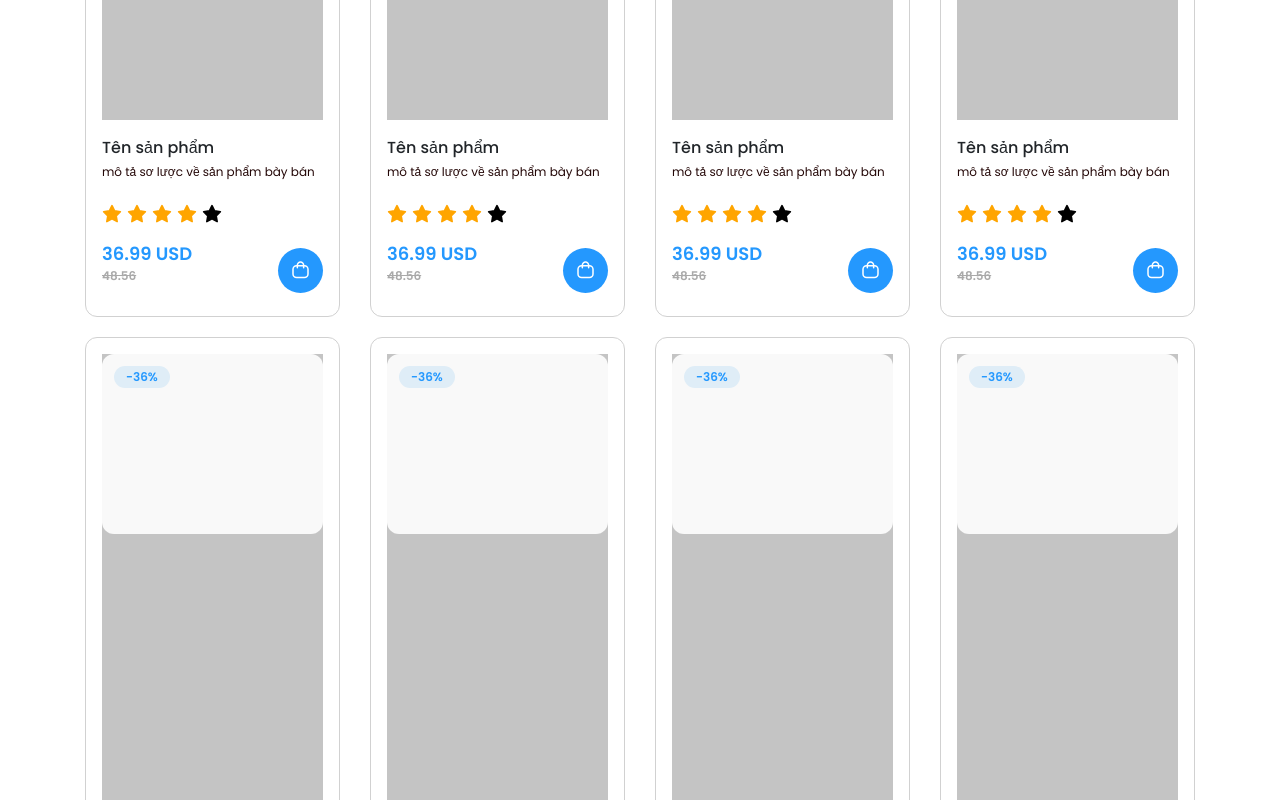
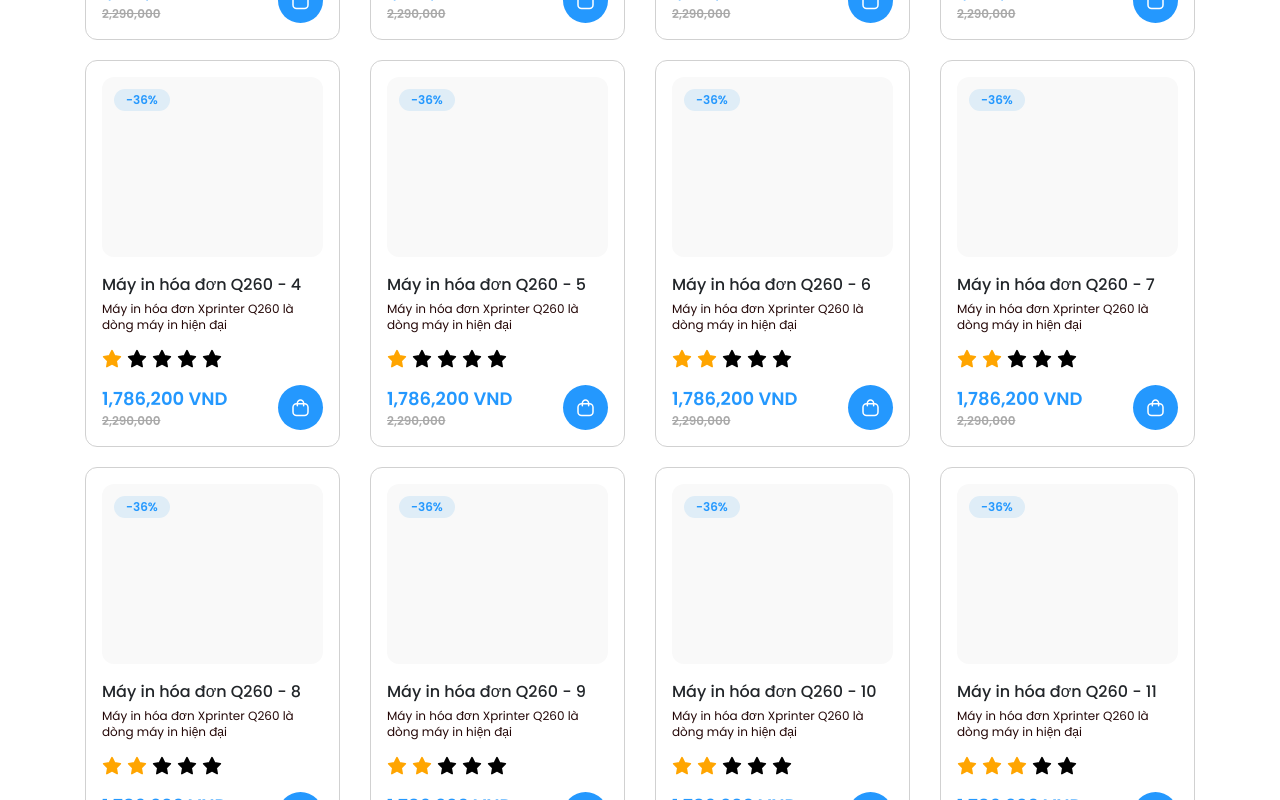
Before and after one commit to lang-market-team/lang_market_frontend, a React (Create React App) app: page / in a window 1280 px wide. Shown: the part 1100-1900 px from the top of the page. Built offline with nearby package versions, Linux system fonts and the light colour scheme.

Commit message:
add data

```diff
--- a/src/components/common/product.js
+++ b/src/components/common/product.js
@@ -1,7 +1,20 @@
 import "../../css/product.css";
 import Star from "./star";
 const Product = (props) => {
+    var data = props.data;
+    var ratingView = () => {
+        let view = [];
+        for (let i = 0; i < 5; i++) {
+            if (i < data.rating) {
+                view.push(<Star width="20" height="20" isActive="true" />);
+            }
+            else {
+                view.push(<Star width="20" height="20" isActive="false" />);
+            }
 
+        }
+        return view;
+    }
     return (
         <div className="product">
             <div className="product-image">
@@ -10,25 +23,22 @@
             </div>
             <div className="product-info">
                 <div className="product-name">
-                    Tên sản phẩm
+                    {data.product_name}
                 </div>
                 <div className="product-description">
-                    mô tả sơ lược về sản phẩm bày bán
+                    {data.product_describe}
                 </div>
                 <div className="product-rating">
-                    <Star width="20" height="20" isActive="true" />
-                    <Star width="20" height="20" isActive="true" />
-                    <Star width="20" height="20" isActive="true" />
-                    <Star width="20" height="20" isActive="true" />
-                    <Star width="20" height="20" isActive="false" />
+                    {
+                        ratingView()}
                 </div>
                 <div className="flex">
                     <div className="product-price">
                         <div className="product-new-price">
-                            36.99 USD
+                            {(data.price * 78 / 100).toLocaleString()} VND
                         </div>
                         <div className="product-old-price">
-                            48.56
+                            {data.price.toLocaleString()}
                         </div>
 
                     </div>
--- a/src/css/product-detail.css
+++ b/src/css/product-detail.css
@@ -3,7 +3,7 @@
     margin-top: 45px;
     margin-bottom: 45px;
 }
-.product-image{
+.product-detail-image{
     min-height: 450px;
     background: #C4C4C4;
     width: 100%;
@@ -13,7 +13,7 @@
     padding-left: 45px;
 }
 
-.product-supplier{
+.product-detail-supplier{
     font-size: 14px;
     font-style: normal;
     font-weight: 400;
@@ -23,7 +23,7 @@
     margin-top: 20px;
 }
 
-.product-title{
+.product-detail-title{
     font-family: "Poppins",sans-serif;
     font-size: 26px;
     font-style: normal;
@@ -32,14 +32,14 @@
     margin-bottom: 20px;
 }
 
-.product-rating{
+.product-detail-rating{
     margin-bottom: 20px;
 }
-.product-rating svg{
+.product-detail-rating svg{
     margin-right: 8px;
 }
 
-.product-description {
+.product-detail-description {
     font-family: 'Roboto', sans-serif;
     font-size: 14px;
     font-style: normal;
@@ -49,13 +49,13 @@
     margin-bottom: 20px;
 }
 
-.product-price{
+.product-detail-price{
     display: flex;
     align-items: baseline;
     margin-bottom: 15px;
 }
 
-.product-new-price{
+.product-detail-new-price{
     font-family: "Poppins",sans-serif;
     font-style: normal;
     font-weight: normal;
@@ -64,7 +64,7 @@
     color: #2498FE;
     margin-right: 24px;
 }
-.product-old-price {
+.product-detail-old-price {
     font-family: "Poppins",sans-serif;
     font-style: normal;
     font-weight: 600;
@@ -73,7 +73,7 @@
     text-decoration-line: line-through;
 }
 
-.flex{
+.product-detail-flex{
     display: flex;
     align-items: center;
 }
@@ -82,7 +82,7 @@
     margin-bottom: 15px;
 }
 
-.product-number-text{
+.product-detail-number-text{
     font-family: 'Roboto', sans-serif;
     font-size: 14px;
     font-style: normal;
@@ -92,7 +92,7 @@
 }
 
 
-.number-button {
+.product-detail-number-button {
     display: flex;
     justify-content: center;
     align-items: center;
@@ -105,14 +105,14 @@
     color: #000;
 }
 
-.number-input {
+.product-detail-number-input {
     width: 50px;
     text-align: center;
     margin: 0 8px;
     outline: none;
 }
 
-.add-cart-button {
+.product-detail-add-cart-button {
     position: relative;
     padding: 12px 24px;
     padding-left: 52px;
@@ -129,7 +129,7 @@
     cursor: pointer;
 }
 
-.add-cart-icon {
+.product-detail-add-cart-icon {
     position: absolute;
     display: flex;
     align-items: center;
--- /dev/null
+++ b/src/entity/productDto.js
@@ -0,0 +1,20 @@
+class EProduct {
+    id_product; //int
+    price; //int
+    product_name; // string
+    product_describe; // string
+    rating; // int
+    remain_amount; //int
+    product_image; //string
+    product_type; //int
+    amount//int
+    seller; // object
+    comment_list; // list
+
+    constructor() {
+        this.comment_list = [];
+        this.amount = 1;
+    }
+}
+
+export default EProduct;
--- a/src/pages/Home.js
+++ b/src/pages/Home.js
@@ -1,9 +1,32 @@
 import React, { Component } from "react";
 import CarouselComponent from "../components/Carousel";
 import Product from "../components/common/product";
+import EProduct from "../entity/productDto";
+import "../css/home.css"
+class Home extends Component {
 
-import "../css/home.css"
-class Signup extends Component {
+  list = [];
+  listView = [];
+
+  constructor() {
+    super();
+    for (let index = 0; index < 12; index++) {
+      var item = new EProduct();
+      item.id_product = index;
+      item.price = 2290000;
+      item.product_name = `Máy in hóa đơn Q260 - ${index}`;
+      item.product_describe = "Máy in hóa đơn Xprinter Q260 là dòng máy in hiện đại";
+      item.rating = index / 5;
+      this.list.push(item);
+    }
+
+    this.listView = this.list.map(item => (
+      <div className="col-xl-3 col-lg-4  col-sm-6">
+        <Product data={item} />
+      </div>
+    ));
+  }
+
   render() {
     return (
       <div className="my-container">
@@ -21,30 +44,7 @@
           </div>
           <div className="container-fluid">
             <div className="row">
-              <div className="col-xl-3 col-lg-4 col-sm-6">
-                <Product />
-              </div>
-              <div className="col-xl-3 col-lg-4  col-sm-6">
-                <Product />
-              </div>
-              <div className="col-xl-3 col-lg-4 col-sm-6">
-                <Product />
-              </div>
-              <div className="col-xl-3 col-lg-4  col-sm-6">
-                <Product />
-              </div>
-              <div className="col-xl-3 col-lg-4 col-sm-6">
-                <Product />
-              </div>
-              <div className="col-xl-3 col-lg-4  col-sm-6">
-                <Product />
-              </div>
-              <div className="col-xl-3 col-lg-4 col-sm-6">
-                <Product />
-              </div>
-              <div className="col-xl-3 col-lg-4  col-sm-6">
-                <Product />
-              </div>
+              {this.listView}
 
             </div>
           </div>
@@ -141,4 +141,4 @@
     );
   }
 }
-export default Signup;
+export default Home;
--- a/src/pages/product-detail.js
+++ b/src/pages/product-detail.js
@@ -5,59 +5,59 @@
         <div className="container product-detail">
             <div className="row">
                 <div className="col-6">
-                    <div className="product-image">
+                    <div className="product-detail-image">
 
                     </div>
                 </div>
 
                 <div className="col-6">
                     <div className="product-detail-info">
-                        <div className="product-supplier">
+                        <div className="product-detail-supplier">
                             Nhà cung cấp: Xprinter
 
                         </div>
-                        <div className="product-title">
+                        <div className="product-detail-title">
                             Máy in hóa đơn Q260
 
                         </div>
-                        <div className="product-rating">
+                        <div className="product-detail-rating">
                             <Star width="28" height="28" isActive="true" />
                             <Star width="28" height="28" isActive="true" />
                             <Star width="28" height="28" isActive="true" />
                             <Star width="28" height="28" isActive="true" />
                             <Star width="28" height="28" isActive="false" />
                         </div>
-                        <div className="product-description">
+                        <div className="product-detail-description">
                             Máy in hóa đơn Xprinter Q260 là dòng máy in hiện đại
 
                         </div>
 
-                        <div className="product-price">
-                            <div className="product-new-price">
+                        <div className="product-detail-price">
+                            <div className="product-detail-new-price">
                                 2.061.000 VND
                             </div>
 
 
-                            <div className="product-old-price">
+                            <div className="product-detail-old-price">
                                 2.290.000
                             </div>
 
                         </div>
 
                         <div className="product-detail-number">
-                            <div className="product-number-text">
+                            <div className="product-detail-number-text">
                                 Số lượng:
                             </div>
-                            <div className="flex">
+                            <div className="product-detail-flex">
 
-                                <div className="number-button">
+                                <div className="product-detail-number-button">
                                     <svg xmlns="http://www.w3.org/2000/svg" width="20" height="20" viewBox="0 0 24 24" fill="none" stroke="currentColor" strokeWidth="2" strokeLinecap="round" strokeLinejoin="round">
                                         <line x1="5" y1="12" x2="19" y2="12"></line>
                                     </svg>
                                 </div>
-                                <input type="number" className="number-button number-input" />
+                                <input type="number" className="product-detail-number-button product-detail-number-input" />
 
-                                <div className="number-button">
+                                <div className="product-detail-number-button">
                                     <svg xmlns="http://www.w3.org/2000/svg" width="20" height="20" viewBox="0 0 24 24" fill="none" stroke="currentColor" strokeWidth="2" strokeLinecap="round" strokeLinejoin="round">
                                         <line x1="12" y1="5" x2="12" y2="19"></line>
                                         <line x1="5" y1="12" x2="19" y2="12"></line>
@@ -67,10 +67,10 @@
                         </div>
 
 
-                        <div className="flex" >
-                            <div className="add-cart-button">
+                        <div className="product-detail-flex" >
+                            <div className="product-detail-add-cart-button">
                                 Thêm vào giỏ hàng
-                            <div className="add-cart-icon">
+                            <div className="product-detail-add-cart-icon">
                                     <svg width="21" height="20" viewBox="0 0 21 20" fill="none" xmlns="http://www.w3.org/2000/svg">
                                         <path d="M13.6441 7.75421V5.22754C13.6441 3.49087 12.2366 2.08337 10.5007 2.08337C8.76407 2.07587 7.34991 3.47671 7.34241 5.21337V5.22754V7.75421" stroke="#116DBE" strokeWidth="1.5" strokeLinecap="round" strokeLinejoin="round" />
                                         <path fillRule="evenodd" clipRule="evenodd" d="M14.4518 17.5003H6.54815C4.58808 17.5003 3 15.9128 3 13.9544V9.35778C3 7.39945 4.58808 5.81195 6.54815 5.81195H14.4518C16.4119 5.81195 18 7.39945 18 9.35778V13.9544C18 15.9128 16.4119 17.5003 14.4518 17.5003Z" stroke="#116DBE" strokeWidth="1.5" strokeLinecap="round" strokeLinejoin="round" />
```
Also changed, not shown: 1 other file (tests, documents, lock files or other folders).
